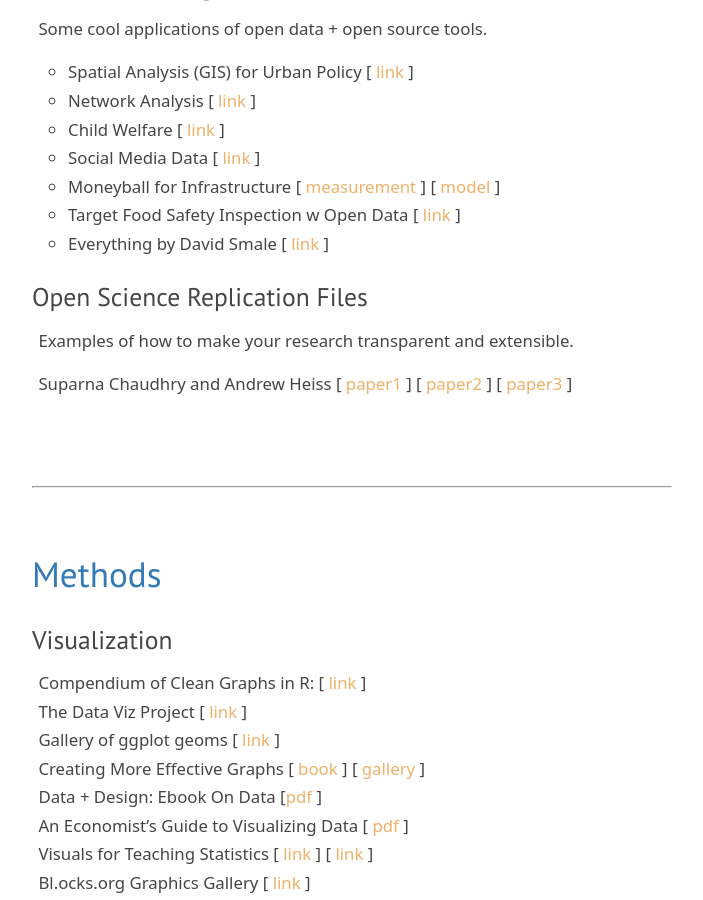
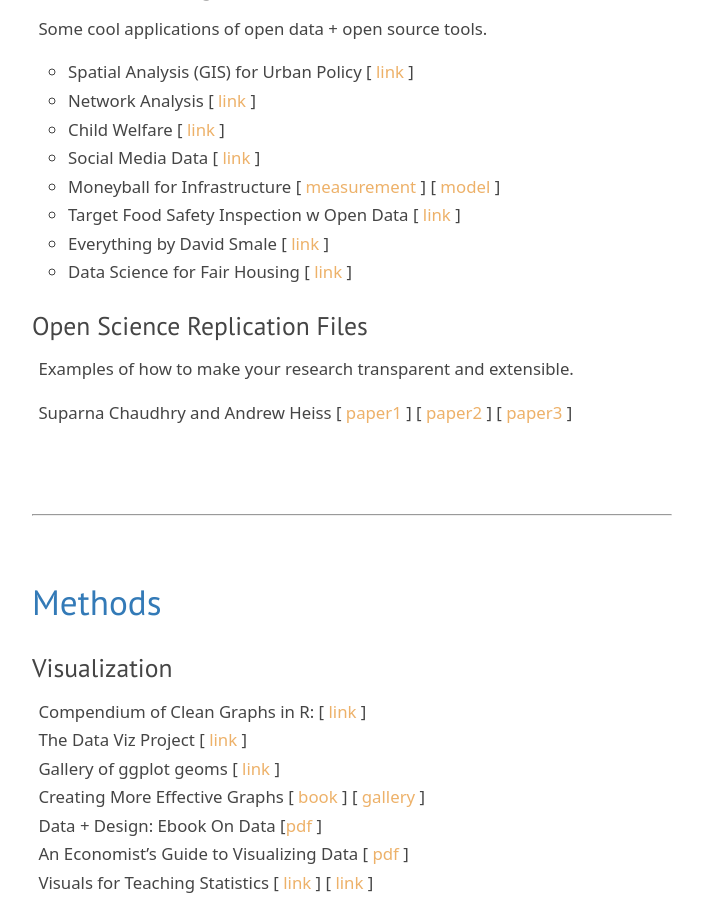
Before and after one commit to DS4PS/ds4ps.github.io, a Jekyll site: the page built from resources.md, in a window 1280 px wide and 900 px high, scrolled down 3038 px. Shown: the whole window, without its empty margins (288-991 px from the left). Built offline with Jekyll 4.4.1, drawn with Linux system fonts in a browser that asks for light colours; nearby versions of some CDN libraries; library files that are not in the unit come from our copies.

Commit message:
Update resources.md

```diff
--- a/resources.md
+++ b/resources.md
@@ -95,6 +95,7 @@ Some cool applications of open data + open source tools.
 * Moneyball for Infrastructure [ [measurement](https://www.citylab.com/solutions/2016/01/totalpave-infrastructure-road-street-maintenance-smartphone/425079/) ] [ [model](https://www.danielphadley.com/optimize-street-repairs/) ]
 * Target Food Safety Inspection w Open Data [ [link](https://chicago.github.io/food-inspections-evaluation/) ]
 * Everything by David Smale [ [link](https://davidsmale.netlify.com/portfolio/) ]
+* Data Science for Fair Housing [ [link](https://parametric.press/issue-01/data-science-for-fair-housing/) ]
 
 
 ### Open Science Replication Files
```
